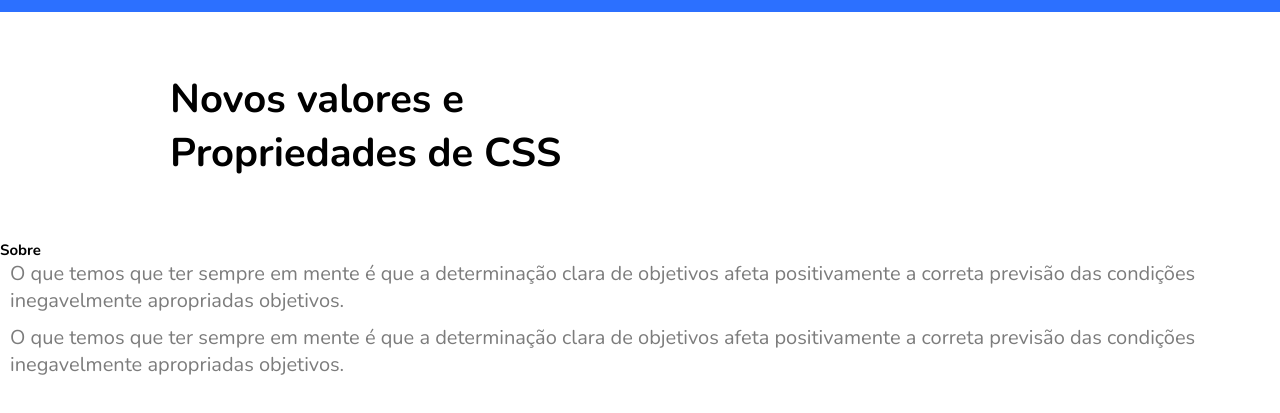
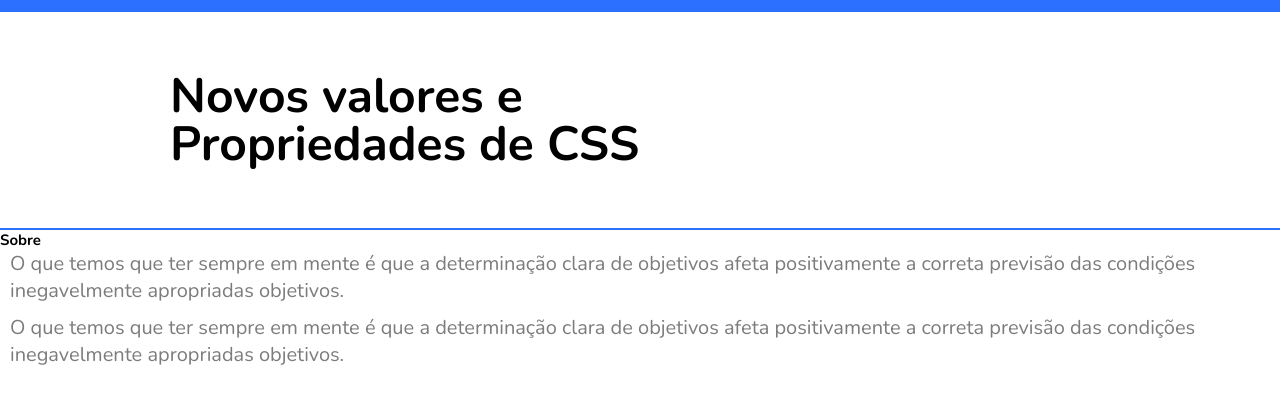
Before and after one commit to marcoantoniofranco/Flexblog, a plain HTML site: page index.html in a window 1280 px wide. Shown: the part 109-522 px from the top of the page. Drawn offline with nearby package versions, Linux system fonts and the light colour scheme.

Commit message:
fix: correção posicionamento

```diff
--- a/src/css/style.css
+++ b/src/css/style.css
@@ -59,10 +59,15 @@ body {
 }
 
 .introducao {
-    display: block;
+    max-width: 960px;
     padding: 60px 10px;
-    margin: 0 160px;
-    font-size: 4rem;
+    margin: 0 auto;
+    font-size: 4.8rem;
+    line-height: 1;
+}
+
+.sobre {
+    border-top: 2px solid #2c70ff;
 }
 
 .sobre .sobre-info p {
```
